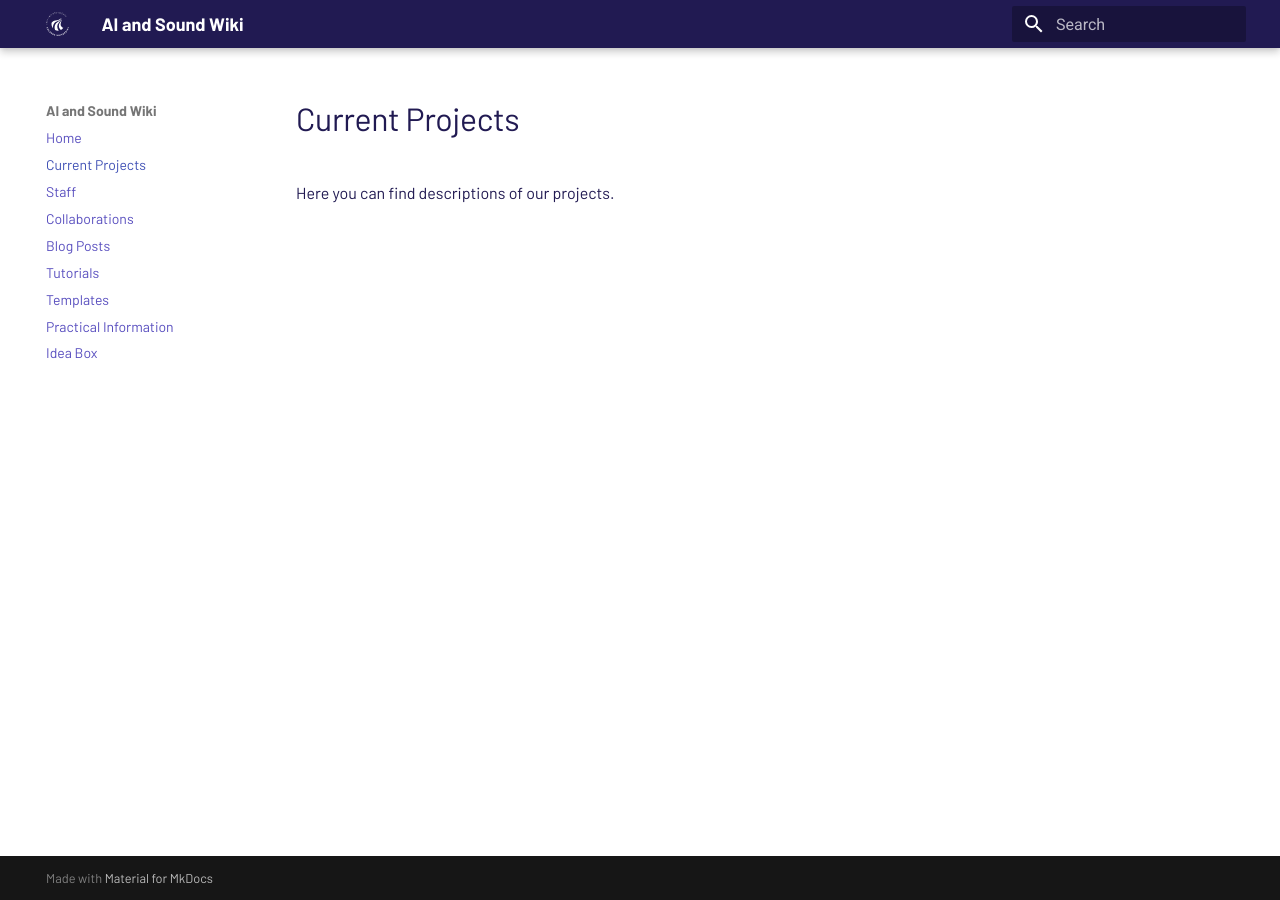
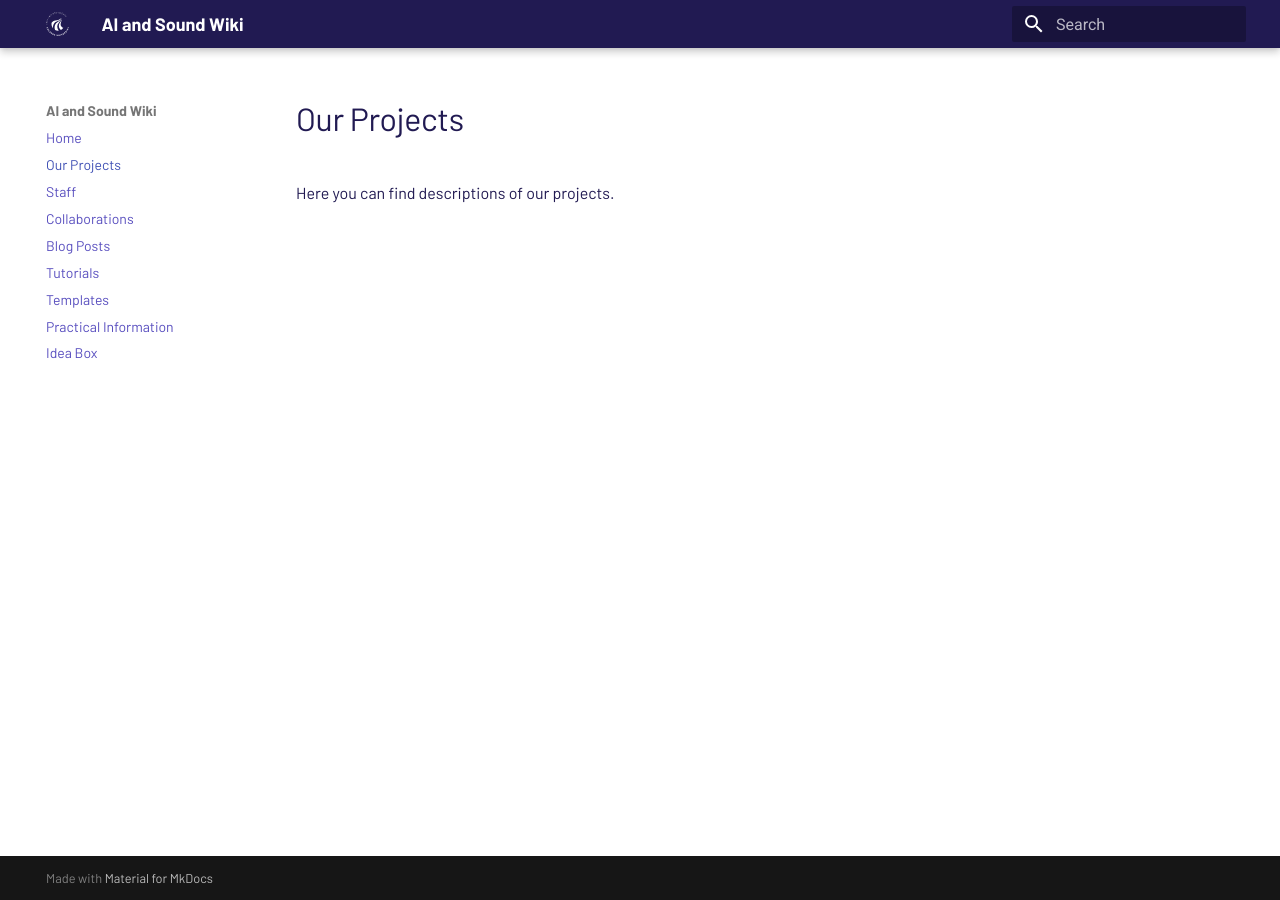
Before and after one commit to HolgerBovbjerg/AIS-wiki, an MkDocs documentation site: the page built from docs/pages/projects/projects.md, in a window 1280 px wide. Built offline with MkDocs 1.6.1 and Material for MkDocs 9.7.7, drawn with Linux system fonts in a browser that asks for light colours.

Commit message:
Current --> Our

```diff
--- a/mkdocs.yml
+++ b/mkdocs.yml
@@ -2,7 +2,7 @@
 site_name: AI and Sound Wiki
 nav:
   - Home: index.md
-  - Current Projects: pages/projects/projects.md
+  - Our Projects: pages/projects/projects.md
   - Staff: pages/staff.md
   - Collaborations: pages/collaborations.md
   - Blog Posts: pages/blogs/blogs.md
```
